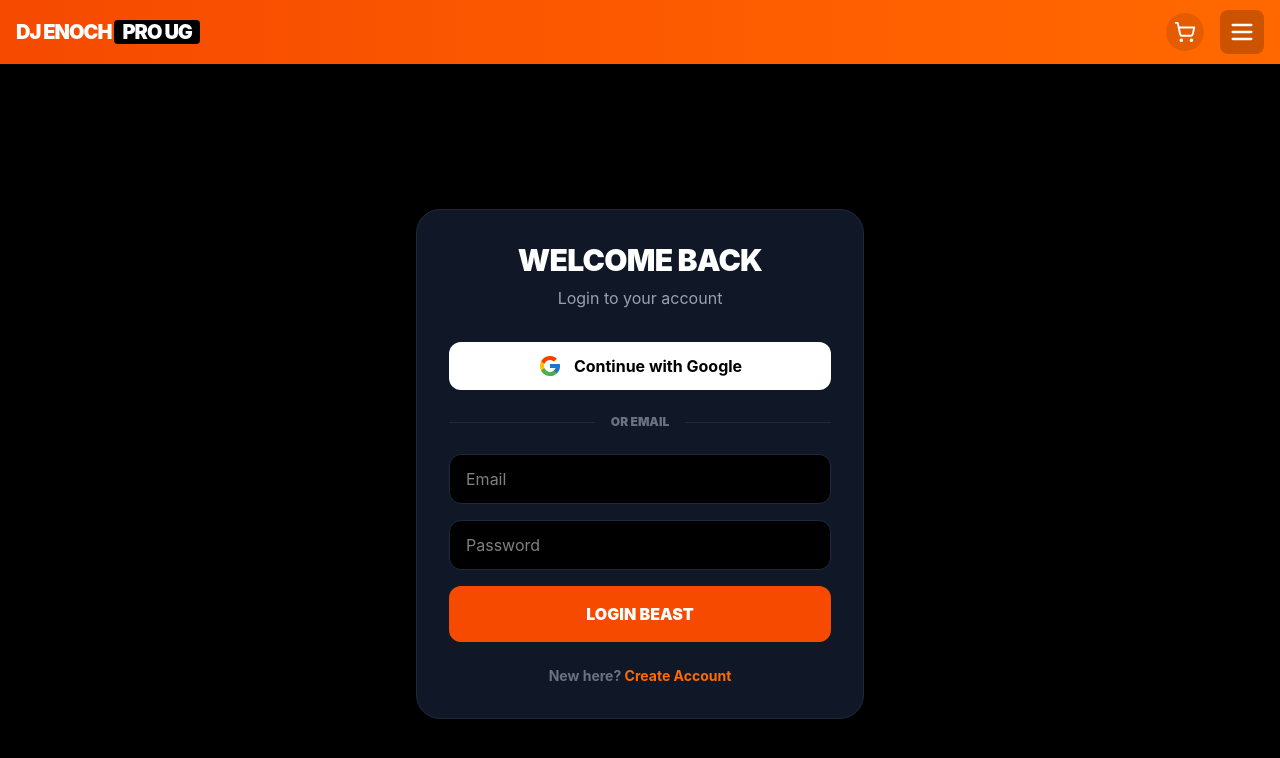
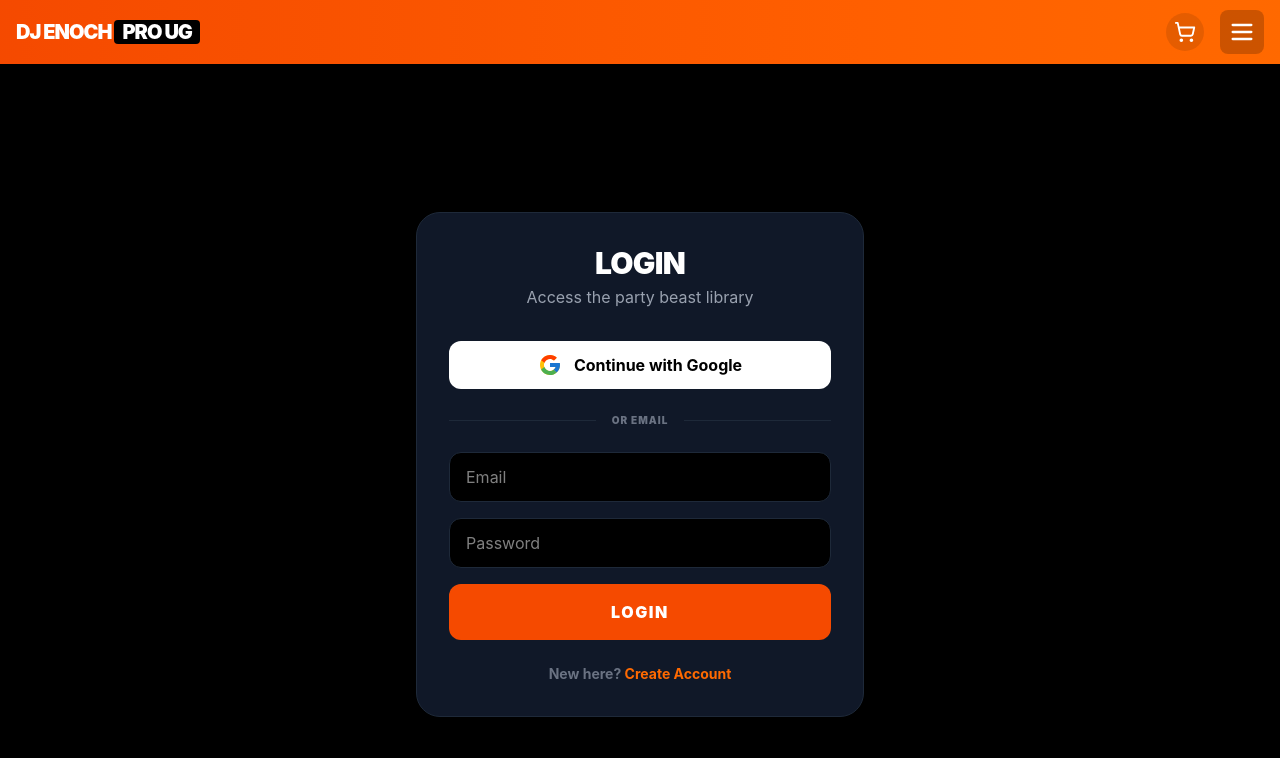
Before and after one commit to primerceug256/Businesswebsitefordjenoch, a React (Vite) app: page /login in a window 1280 px wide. Shown: the top 758 px of the page. Built offline with nearby package versions, Linux system fonts and the light colour scheme.

Commit message:
Update Login.tsx

```diff
--- a/src/app/pages/Login.tsx
+++ b/src/app/pages/Login.tsx
@@ -9,7 +9,7 @@ export default function Login() {
   const [password, setPassword] = useState('');
   const [error, setError] = useState('');
   const [loading, setLoading] = useState(false);
-  const { login, loginWithGoogle } = useAuth();
+  const auth = useAuth();
   const navigate = useNavigate();
 
   const handleEmailLogin = async (e: React.FormEvent) => {
@@ -17,7 +17,7 @@ export default function Login() {
     setError('');
     setLoading(true);
     try {
-      await login(email, password);
+      await auth.login(email, password);
       navigate('/');
     } catch (err: any) {
       setError(err.message || 'Login failed');
@@ -30,13 +30,12 @@ export default function Login() {
     <div className="min-h-screen bg-black flex items-center justify-center px-4">
       <div className="bg-gray-900 border border-gray-800 rounded-3xl p-8 w-full max-w-md shadow-2xl">
         <div className="text-center mb-8">
-          <h1 className="text-3xl font-black text-white uppercase tracking-tight">Welcome Back</h1>
-          <p className="text-gray-400 mt-2">Login to your account</p>
+          <h1 className="text-3xl font-black text-white uppercase tracking-tight">Login</h1>
+          <p className="text-gray-400 mt-1">Access the party beast library</p>
         </div>
 
-        {/* GOOGLE LOGIN */}
         <button
-          onClick={loginWithGoogle}
+          onClick={() => auth.loginWithGoogle()}
           className="w-full bg-white text-black py-3 rounded-xl font-bold flex items-center justify-center gap-3 hover:bg-gray-100 transition-all mb-6"
         >
           <FcGoogle size={24} /> Continue with Google
@@ -44,7 +43,7 @@ export default function Login() {
 
         <div className="relative flex items-center mb-6">
           <div className="flex-grow border-t border-gray-800"></div>
-          <span className="flex-shrink mx-4 text-gray-500 text-xs font-black">OR EMAIL</span>
+          <span className="mx-4 text-gray-500 text-[10px] font-black tracking-widest uppercase">Or Email</span>
           <div className="flex-grow border-t border-gray-800"></div>
         </div>
 
@@ -57,8 +56,8 @@ export default function Login() {
         <form onSubmit={handleEmailLogin} className="space-y-4">
           <input type="email" placeholder="Email" value={email} onChange={(e) => setEmail(e.target.value)} required className="w-full px-4 py-3 bg-black border border-gray-800 rounded-xl text-white outline-none focus:border-orange-500" />
           <input type="password" placeholder="Password" value={password} onChange={(e) => setPassword(e.target.value)} required className="w-full px-4 py-3 bg-black border border-gray-800 rounded-xl text-white outline-none focus:border-orange-500" />
-          <button type="submit" disabled={loading} className="w-full bg-orange-600 text-white py-4 rounded-xl font-black hover:bg-orange-700 disabled:opacity-50 flex items-center justify-center gap-2">
-            {loading ? <Loader2 className="animate-spin" /> : 'LOGIN BEAST'}
+          <button type="submit" disabled={loading} className="w-full bg-orange-600 text-white py-4 rounded-xl font-black hover:bg-orange-700 disabled:opacity-50 flex items-center justify-center gap-2 uppercase tracking-widest">
+            {loading ? <Loader2 className="animate-spin" /> : 'Login'}
           </button>
         </form>
 
```
